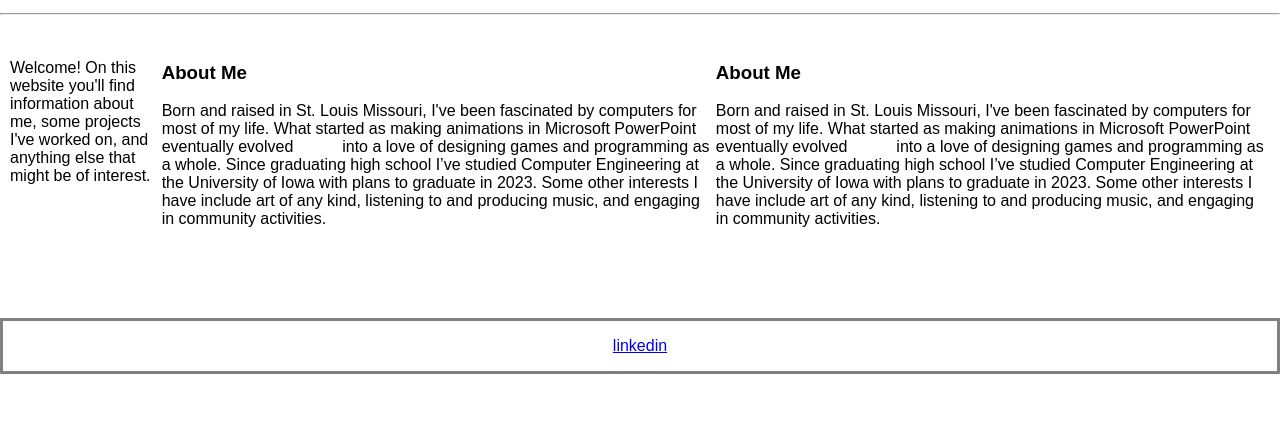
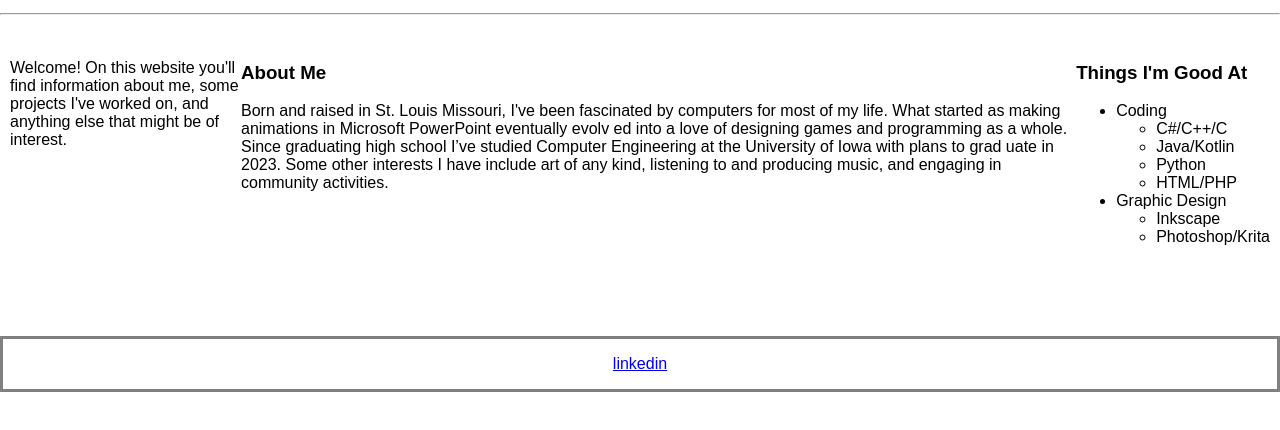
Before and after one commit to gravy-powered/gravy-powered.github.io, a plain HTML site: page index.html in a window 1280 px wide. Shown: the part 188-618 px from the top of the page. Drawn offline with Linux system fonts and the light colour scheme.

Commit message:
Update index.html

```diff
--- a/index.html
+++ b/index.html
@@ -111,20 +111,47 @@ body {
                   </p>
       </div>
 
+      <div>
+        <br>
+        <br>
+        <br>
+      </div>
+
       <div class="mysummary">
         <h3>About Me </h3>
-        <p> Born and raised in St. Louis Missouri, I've been fascinated by computers for most of my life. What started as making animations in Microsoft PowerPoint eventually evolved
-                    into a love of designing games and programming as a whole. Since graduating high school I’ve studied Computer Engineering at the University of Iowa with plans to graduate in 2023. Some other interests I have include art of any kind, listening to and producing music, and engaging in community activities.
+        <p> Born and raised in St. Louis Missouri, I've been fascinated by computers for most of my life. What started as making animations in Microsoft PowerPoint eventually evolv
+          ed into a love of designing games and programming as a whole. Since graduating high school I’ve studied Computer Engineering at the University of Iowa with plans to grad
+          uate in 2023. Some other interests I have include art of any kind, listening to and producing music, and engaging in community activities.
 
         </p>
       </div>
 
+      <div>
+        <br>
+        <br>
+        <br>
+      </div>
+
       <div class="mysummary">
-        <h3>About Me </h3>
-        <p> Born and raised in St. Louis Missouri, I've been fascinated by computers for most of my life. What started as making animations in Microsoft PowerPoint eventually evolved
-                    into a love of designing games and programming as a whole. Since graduating high school I’ve studied Computer Engineering at the University of Iowa with plans to graduate in 2023. Some other interests I have include art of any kind, listening to and producing music, and engaging in community activities.
+        <h3>Things I'm Good At </h3>
+          <ul>
+            <li>Coding
+              <ul>
+                <li>C#/C++/C</li>
+                <li>Java/Kotlin</li>
+                <li>Python</li>
+                <li>HTML/PHP</li>
+              </ul>
+            </li>
 
-        </p>
+            <li>Graphic Design
+              <ul>
+                <li>Inkscape</li>
+                <li>Photoshop/Krita</li>
+              </ul>
+            </li>
+          </ul>
+
       </div>
 
       <div class="myimage">
```
